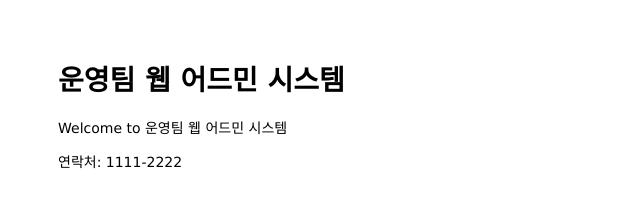
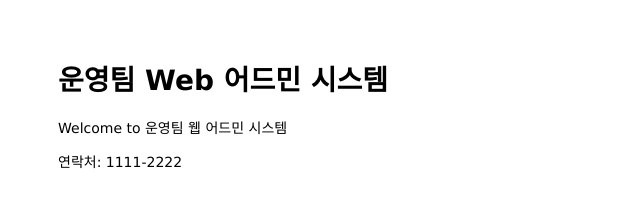
Before and after one commit to ddeonseo/mastering-git-github, a website: page public/index.html in a window 1280 px wide. Shown: the whole page, without its empty margins (0-640 px from the left). Drawn offline with Linux system fonts and the light colour scheme.

Commit message:
Change header

```diff
--- a/public/index.html
+++ b/public/index.html
@@ -6,7 +6,7 @@
 </head>
 
 <body>
-  <h1>운영팀 웹 어드민 시스템</h1>
+  <h1>운영팀 Web 어드민 시스템</h1>
   <p>Welcome to 운영팀 웹 어드민 시스템</p>
 </body>
 
```
